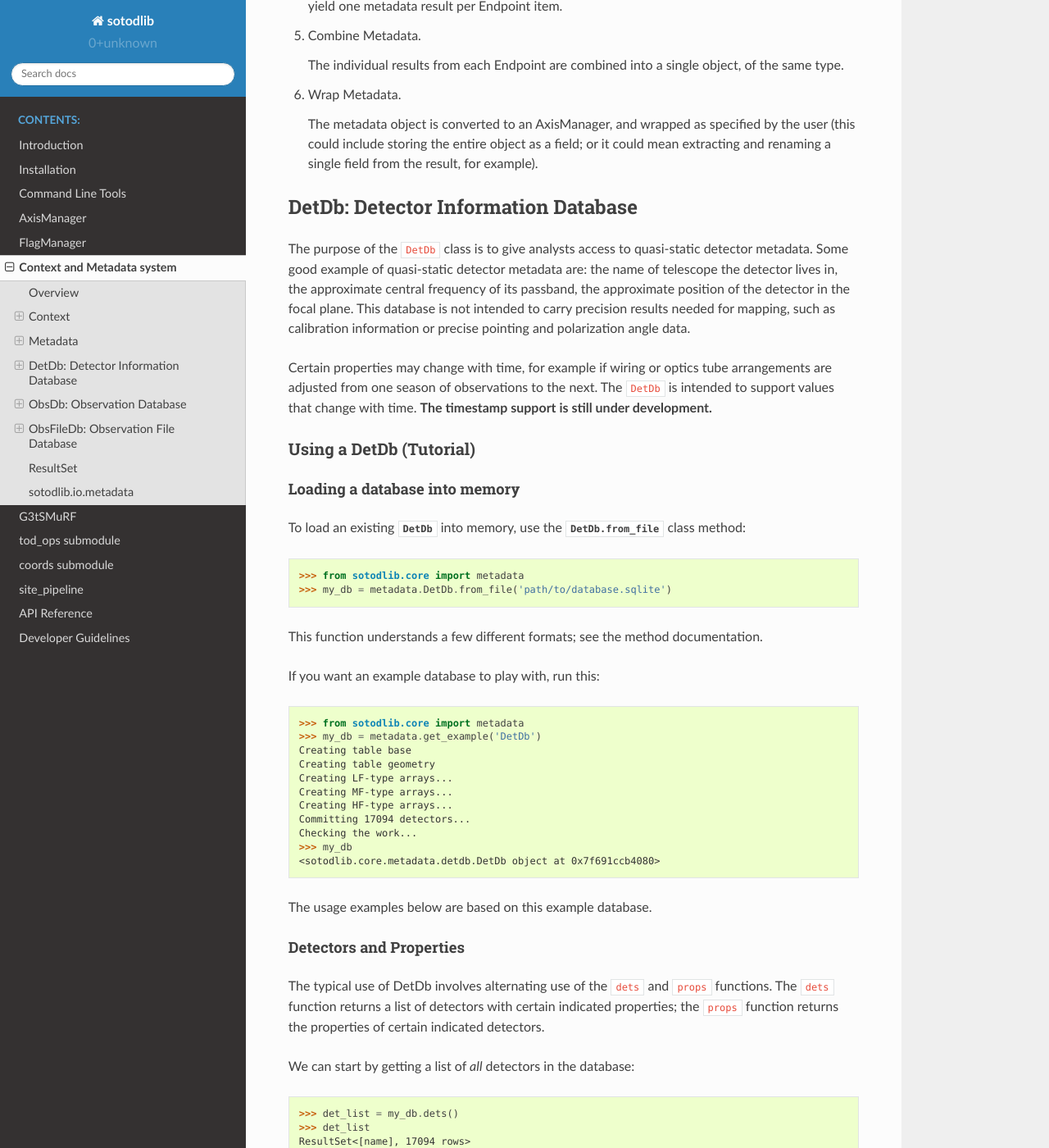
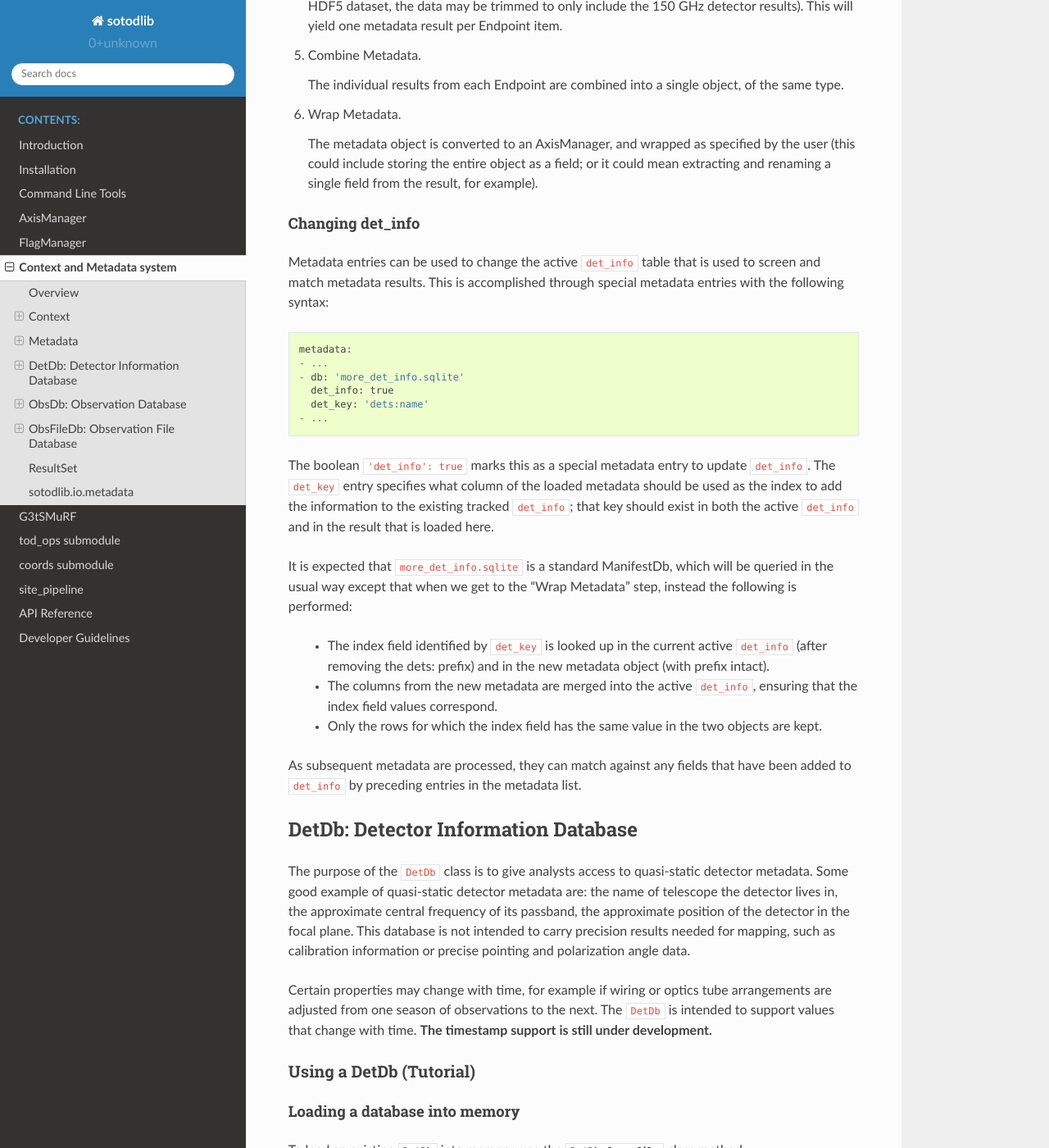
Before and after one commit to simonsobs/sotodlib, a Sphinx documentation site: the page built from docs/context.rst, in a window 1280 px wide and 1400 px high, scrolled down 15683 px. Shown: the whole window at 82% size. Built offline with Sphinx 7.4.7 and the Read the Docs theme 2.0.0, drawn with Linux system fonts in a browser that asks for light colours.

Commit message:
metadata: metadata entries can update det_info

```diff
--- a/docs/context.rst
+++ b/docs/context.rst
@@ -806,6 +806,46 @@ contain only the ``obs_id``.  For each item in the context.yaml
    field from the result, for example).
 
 
+
+Changing det_info
+-----------------
+
+Metadata entries can be used to change the active ``det_info`` table
+that is used to screen and match metadata results.  This is
+accomplished through special metadata entries with the following
+syntax::
+
+  metadata:
+  - ...
+  - db: 'more_det_info.sqlite'
+    det_info: true
+    det_key: 'dets:name'
+  - ...
+
+The boolean ``'det_info': true`` marks this as a special metadata
+entry to update ``det_info``.  The ``det_key`` entry specifies what
+column of the loaded metadata should be used as the index to add the
+information to the existing tracked ``det_info``; that key should
+exist in both the active ``det_info`` and in the result that is loaded
+here.
+
+It is expected that ``more_det_info.sqlite`` is a standard ManifestDb,
+which will be queried in the usual way except that when we get to the
+"Wrap Metadata" step, instead the following is performed:
+
+  - The index field identified by ``det_key`` is looked up in the
+    current active ``det_info`` (after removing the dets: prefix) and
+    in the new metadata object (with prefix intact).
+  - The columns from the new metadata are merged into the active
+    ``det_info``, ensuring that the index field values correspond.
+  - Only the rows for which the index field has the same value in the
+    two objects are kept.
+
+As subsequent metadata are processed, they can match against any
+fields that have been added to ``det_info`` by preceding entries in
+the metadata list.
+
+
 ------------------------------------
 DetDb: Detector Information Database
 ------------------------------------
```
Also changed, not shown: 1 other file.
